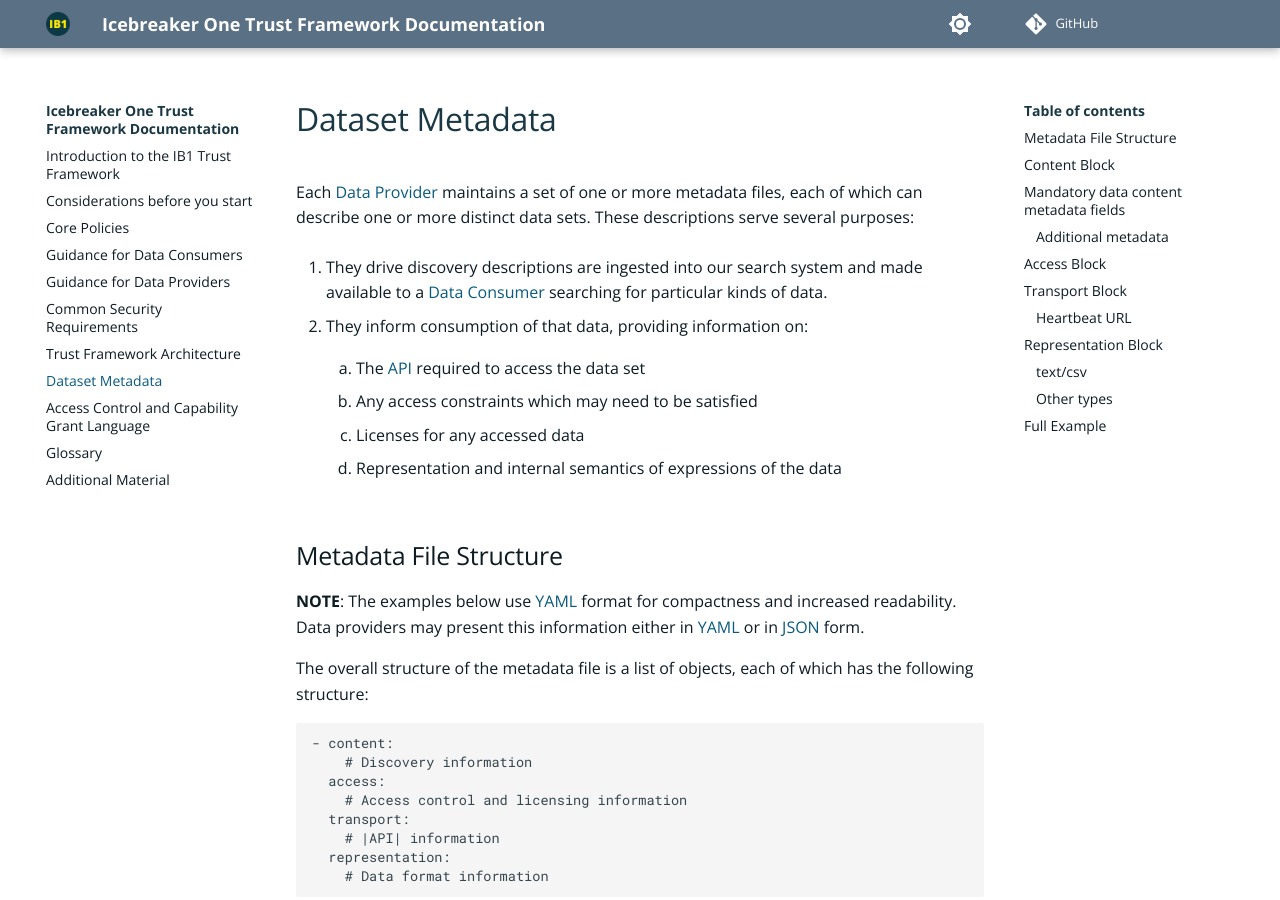
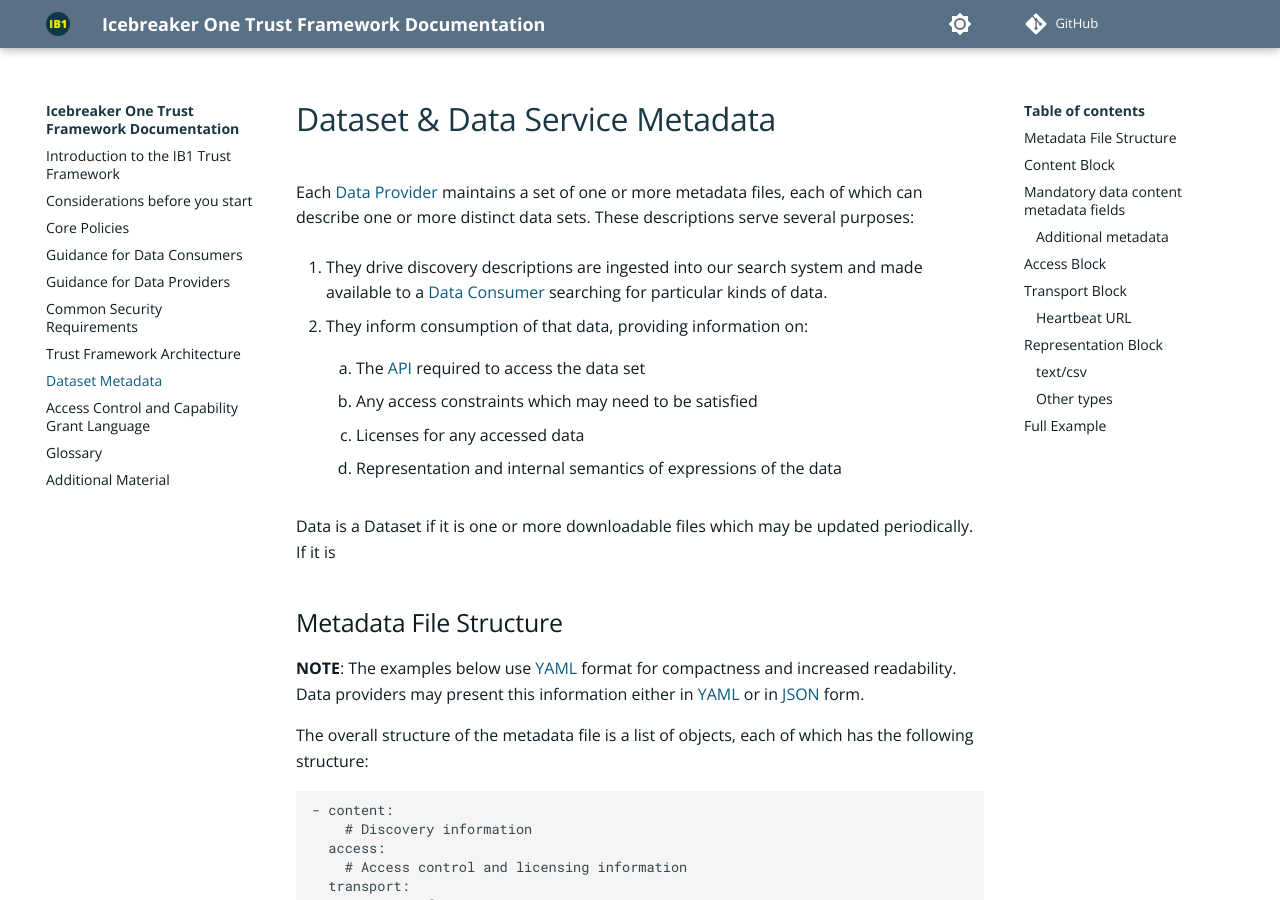
Before and after one commit to icebreakerone/ib1-technical-docs, an MkDocs documentation site: the page built from docs/metadata.md, in a window 1280 px wide and 900 px high. Built offline with MkDocs 1.6.1 and Material for MkDocs 9.7.7, drawn with Linux system fonts in a browser that asks for light colours; plug-ins that fetch from the network failed and are left out; comment, search, counter and statistics services are not loaded; the version menu is left out.

Commit message:
docs/metadata.md updated from https://stackedit.net/

```diff
--- a/docs/metadata.md
+++ b/docs/metadata.md
@@ -1,4 +1,4 @@
-# Dataset Metadata
+# Dataset & Data Service Metadata
 
 Each [Data Provider](glossary.md#term-Data-Provider) maintains a set of one or more metadata files, each of which can describe one or more
 distinct data sets. These descriptions serve several purposes:
@@ -21,6 +21,8 @@ searching for particular kinds of data.
 
 
     4. Representation and internal semantics of expressions of the data
+
+Data is a Dataset if it is one or more downloadable files which may be updated periodically. If it is
 
 ## Metadata File Structure
 
```
Also changed, not shown: other parts of docs/metadata.md (+2 -2 lines).
